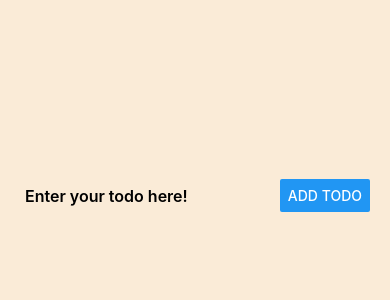
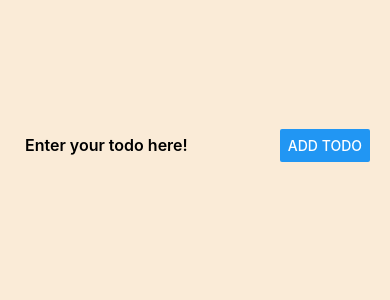
Before and after one commit to Ryan9771/React-Native-Self-Learning, a React Native app: screen / in a window 390 px wide. Shown: the top 300 px of the page. Built offline with nearby package versions, Linux system fonts and the light colour scheme.

Commit message:
Segregated the text input container into a different component

```diff
--- a/App.js
+++ b/App.js
@@ -2,7 +2,7 @@ import React from 'react';
 // import TutExercises from "./app/Screens/TutExercises"
 // import TutChair from "./app/Screens/TutChair"
 // import BasicTextInput from "./app/Screens/BasicTextInput"
-import Flatlist_Todos from "./app/Screens/Flatlist_Todos"
+import Flatlist_Todos from "./app/Screens/Modal_Flatlist/Flatlist_Todos"
 
 const App = () => {
     return(<Flatlist_Todos />);
--- a/app/Screens/Flatlist_Todos.js
+++ b/app/Screens/Modal_Flatlist/Flatlist_Todos.js
@@ -6,6 +6,8 @@ import { Text,
     TextInput,
     Button,
     TouchableOpacity} from 'react-native';
+
+import Todo_Input from './Todos';
 
 
 // The item to render: A button for each item so can delete with long press
@@ -22,14 +24,10 @@ function ViewItem(props) {
 
 const MyList = () => {
 
-    const [inp_text, setInpText] = useState('');
     const [todos, setTodos] = useState([]);
 
-    function addTodo() {
-        if (inp_text.trim()) {
-            setTodos([...todos, inp_text]);
-        }
-        setInpText('');
+    function addTodo(inp_text) {
+        setTodos([...todos, inp_text]);
     }
 
     function deleteItem(label) {
@@ -39,19 +37,7 @@ const MyList = () => {
     return (
         <View style={styles.container}>
             <View style={styles.topCnt}>
-                <View style={styles.topWrapper}>
-                    <TextInput
-                        style={styles.input}
-                        placeholder="Enter your todo here!"
-                        value={inp_text}
-                        onChangeText={setInpText}
-                    />
-                    <Button
-                        title="Add Todo"
-                        style={styles.btn}
-                        onPress={addTodo}
-                    />
-                </View>
+                <Todo_Input todoHandler={addTodo}/>
             </View>
             <View style={styles.btmCnt}>
                 <FlatList
@@ -66,10 +52,7 @@ const MyList = () => {
 
 const styles = StyleSheet.create({
     btmCnt: {
-        flex: 2
-    },
-    btn: {
-        flex: 1
+        flex: 4
     },
     container: {
         flex: 3,
@@ -82,19 +65,11 @@ const styles = StyleSheet.create({
         fontSize: 15,
         fontWeight: 'bold'
     },
-    input: {
-        flex: 2,
-        fontWeight: '600',
-        fontSize: 16
-    },
     topCnt: {
         flex: 1,
         paddingLeft: 5,
         justifyContent: "center"
     },
-    topWrapper: {
-        flexDirection: "row",
-    },
 
 })
 
--- /dev/null
+++ b/app/Screens/Modal_Flatlist/Todos.js
@@ -0,0 +1,53 @@
+import React, { useState } from 'react';
+import {
+    View,
+    TextInput,
+    Modal,
+    StyleSheet,
+    Button
+} from 'react-native';
+
+
+function Todo_Input(props) {
+
+    const [inp_text, setInpText] = useState('');
+
+    function todoAdder() {
+        if (inp_text.trim()) {
+            props.todoHandler(inp_text);
+        }
+        setInpText('');
+    }
+
+    return (
+        <View style={styles.topWrapper}>
+            <TextInput
+                style={styles.input}
+                placeholder="Enter your todo here!"
+                value={inp_text}
+                onChangeText={setInpText}
+            />
+            <Button
+                title="Add Todo"
+                style={styles.btn}
+                onPress={todoAdder}
+            />
+        </View>
+    );
+}
+
+const styles = StyleSheet.create({
+    btn: {
+        flex:5
+    },
+    input: {
+        flex: 2,
+        fontWeight: '600',
+        fontSize: 16
+    },
+    topWrapper: {
+        flexDirection: "row",
+    },
+})
+
+export default Todo_Input;
```
Also changed, not shown: 2 other files (tests, documents, lock files or other folders).
